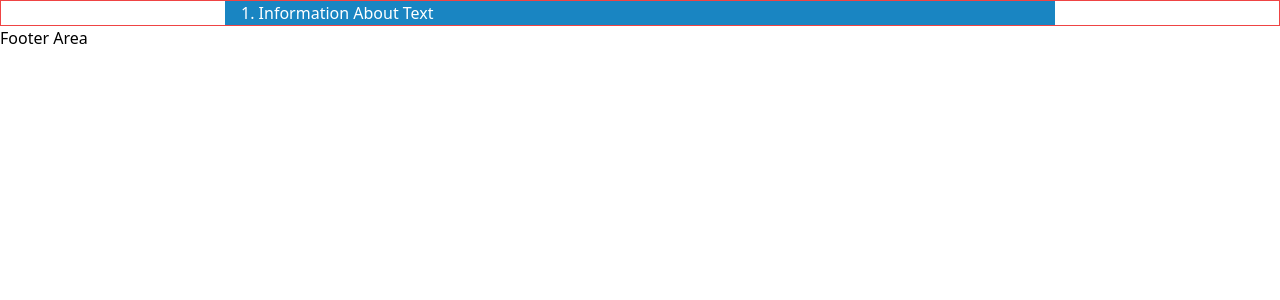
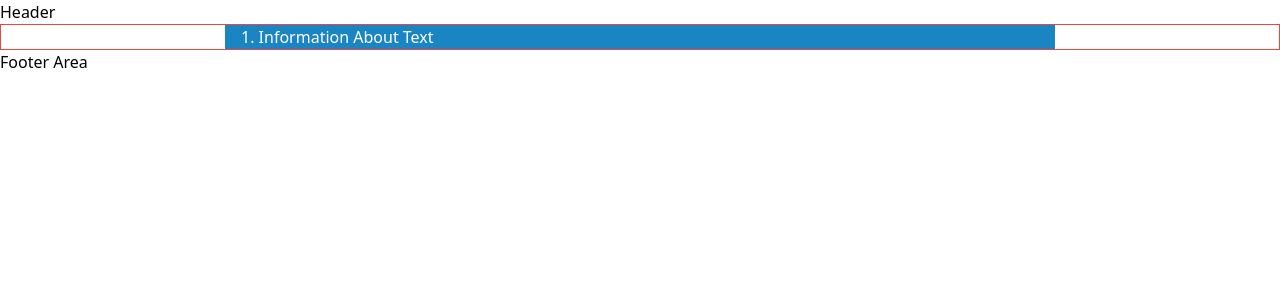
Before and after one commit to maria-anwar/driptext-app, a React (Vite) app: page /client/register in a window 1280 px wide. Shown: the top 300 px of the page. Built offline with nearby package versions, Linux system fonts and the light colour scheme.

Commit message:
header component added

```diff
--- /dev/null
+++ b/src/components/Header.jsx
@@ -0,0 +1,9 @@
+import React from 'react'
+
+const Header = () => {
+  return (
+    <div>Header</div>
+  )
+}
+
+export default Header
--- a/src/layouts/HomeLayout.jsx
+++ b/src/layouts/HomeLayout.jsx
@@ -1,11 +1,13 @@
 import React from 'react'
 import { Outlet } from "react-router-dom";
 import Footer from '../views/Footer';
+import Header from '../components/Header';
 
 const HomeLayout = () => {
   return (
     <>
     <div>
+      <Header/>
       <div>
         <Outlet />
       </div>
```
